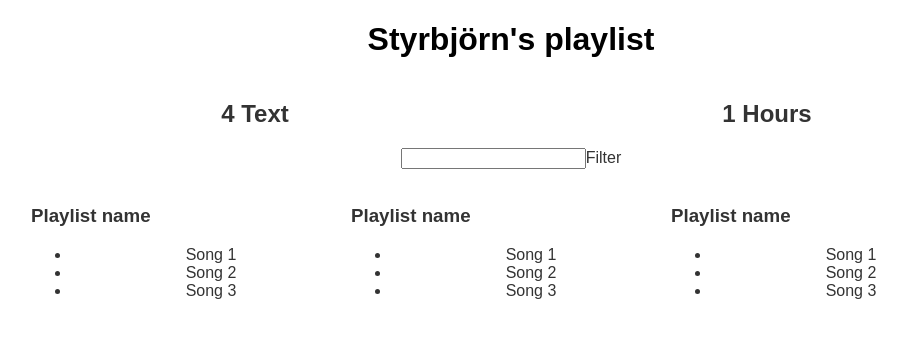
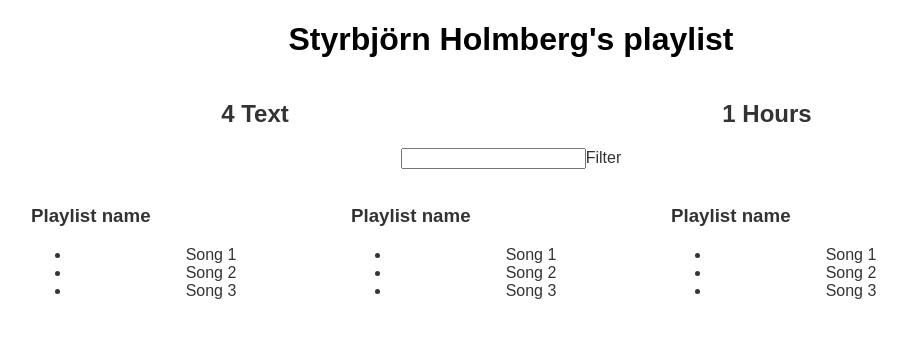
Before and after one commit to styrholm/learning-react, a React (Create React App) app: page / in a window 1280 px wide. Shown: the top 338 px of the page, without its empty margins (129-1036 px from the left). Built offline with nearby package versions, Linux system fonts and the light colour scheme.

Commit message:
Updated name of user in fakedata

```diff
--- a/src/App.js
+++ b/src/App.js
@@ -9,7 +9,7 @@ let defaultStyle = {
 
 let fakeServerData = {
   user: {
-    name: 'Styrbjörn',
+    name: 'Styrbjörn Holmberg',
     playlists: [
       {
         name: 'Songs chosen by Styrbjörn',
```
